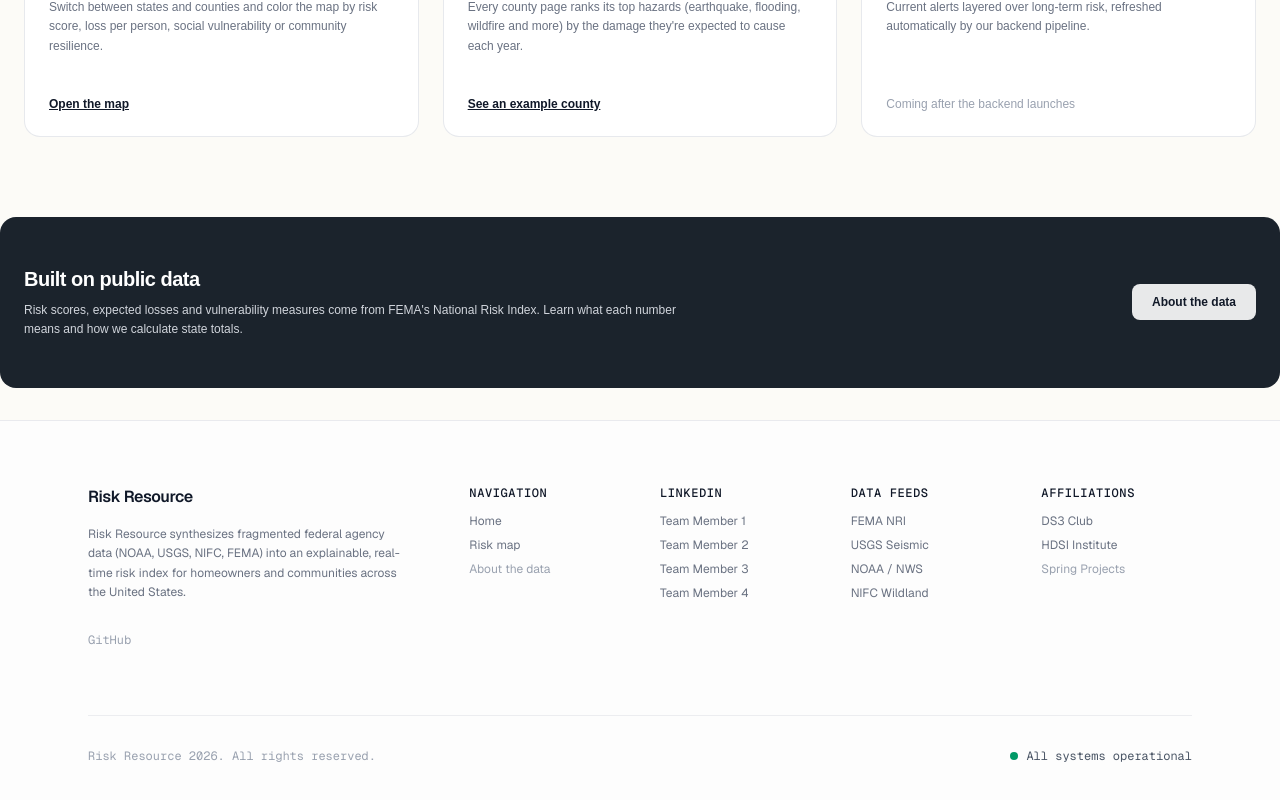
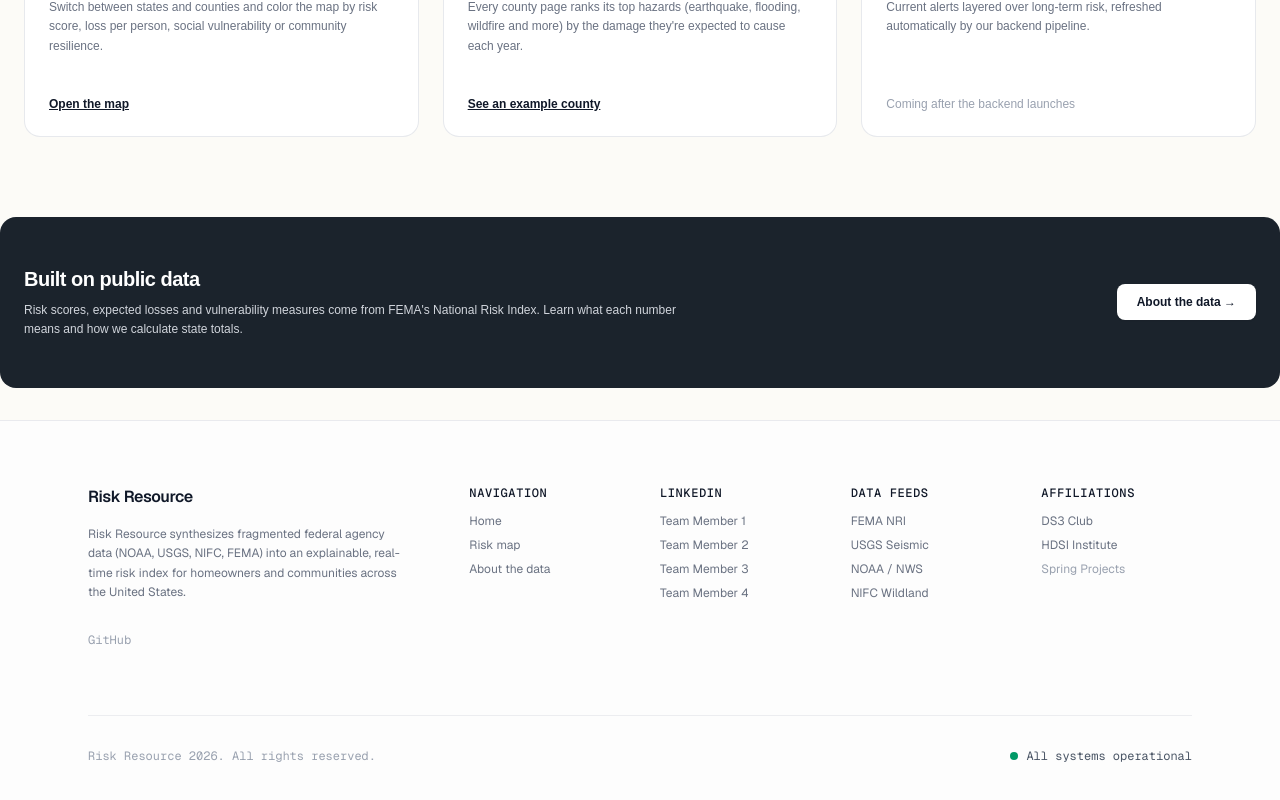
Before and after one commit to kevinznli/test-website, a Next.js app in the folder frontend/: page / in a window 1280 px wide. Shown: the part 1021-1821 px from the top of the page. Built offline with nearby package versions, Linux system fonts and the light colour scheme.

Commit message:
add button link to footer to about the data

```diff
--- a/frontend/components/common/Footer.tsx
+++ b/frontend/components/common/Footer.tsx
@@ -44,7 +44,7 @@ export default function Footer() {
             </div>
           </div>
 
-          {/* Column 2: Simple 3-Tab Navigation (Spans 2 cols) */}
+          {/* Column 2: 3-Tab Navigation (Spans 2 cols) */}
           <div className="md:col-span-2 space-y-3">
             <h4 className="text-xs font-mono uppercase tracking-wider text-gray-900 font-medium">
               Navigation
@@ -61,9 +61,9 @@ export default function Footer() {
                 </Link>
               </li>
               <li>
-                <span className="text-gray-400 cursor-not-allowed">
+                <Link href="/about" className="text-gray-500 hover:text-gray-900 transition-colors">
                   About the data
-                </span>
+                </Link>
               </li>
             </ul>
           </div>
@@ -89,7 +89,7 @@ export default function Footer() {
             </ul>
           </div>
 
-          {/* Column 4: About the Data / Feeds (Placeholder) (Spans 2 cols) */}
+          {/* Column 4: Data Feeds (Spans 2 cols) */}
           <div className="md:col-span-2 space-y-3">
             <h4 className="text-xs font-mono uppercase tracking-wider text-gray-900 font-medium">
               Data Feeds
--- a/frontend/components/home/CtaBanner.tsx
+++ b/frontend/components/home/CtaBanner.tsx
@@ -1,4 +1,5 @@
 import React from 'react';
+import Link from 'next/link';
 
 export default function CtaBanner() {
   return (
@@ -9,12 +10,12 @@ export default function CtaBanner() {
           Risk scores, expected losses and vulnerability measures come from FEMA's National Risk Index. Learn what each number means and how we calculate state totals.
         </p>
       </div>
-      <button
-        disabled
-        className="px-5 py-2.5 bg-white text-gray-900 text-xs font-bold rounded-lg cursor-not-allowed opacity-90 whitespace-nowrap"
+      <Link
+        href="/about"
+        className="px-5 py-2.5 bg-white hover:bg-gray-100 text-gray-900 text-xs font-bold rounded-lg transition-colors whitespace-nowrap cursor-pointer shadow-xs inline-block text-center"
       >
-        About the data
-      </button>
+        About the data →
+      </Link>
     </section>
   );
 }
```
